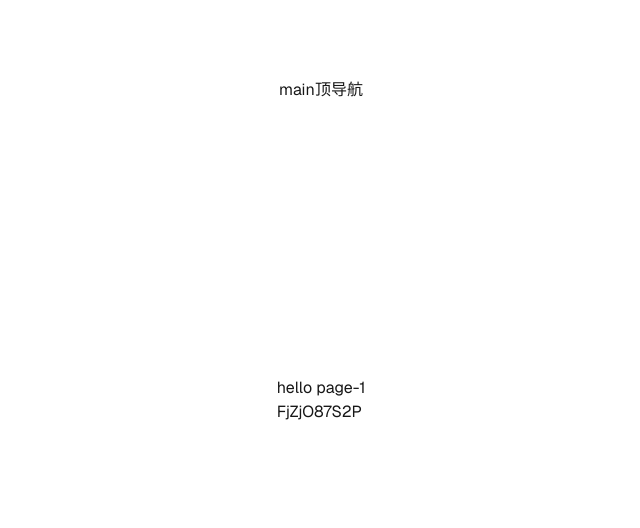
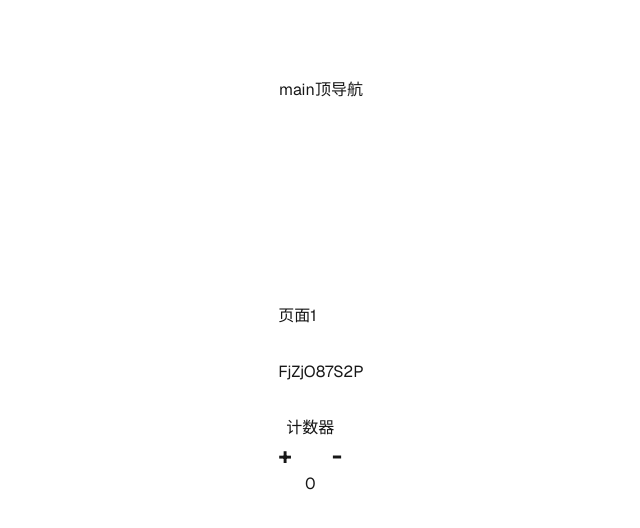
Before and after one commit to oonne/next-demo, a Next.js app: page /page-1 in a window 1280 px wide. Shown: the top 528 px of the page, without its empty margins (319-959 px from the left). Built offline with nearby package versions, Linux system fonts and the light colour scheme.

Commit message:
feat: 计数器

```diff
--- a/next.config.ts
+++ b/next.config.ts
@@ -1,14 +1,5 @@
 import type { NextConfig } from 'next';
 
-const nextConfig: NextConfig = {
-  // // 静态资源路径
-  // assetPrefix: '/',
-  // // 基础路径
-  // basePath: '',
-  // // 图片优化
-  // images: {
-  //   unoptimized: true,
-  // },
-};
+const nextConfig: NextConfig = {};
 
 export default nextConfig;
--- a/src/app/page-1/page.tsx
+++ b/src/app/page-1/page.tsx
@@ -1,5 +1,6 @@
 import HeaderNav from '@/components/header-nav/header-nav';
 import RandomChars from '@/components/random-chars/ramdom-chars';
+import Counter from '@/components/counter/counter';
 
 export const runtime = 'edge';
 
@@ -10,9 +11,15 @@
 
       <main className="flex flex-col gap-[32px] row-start-2 items-center sm:items-start">
         <div>
-          <h1>hello page-1</h1>
+          <h1>页面1</h1>
+        </div>
 
+        <div>
           <RandomChars />
+        </div>
+
+        <div>
+          <Counter />
         </div>
       </main>
     </div>
--- a/src/app/page.tsx
+++ b/src/app/page.tsx
@@ -11,7 +11,7 @@
         <Image src="/img/logo.png" alt="logo" width={180} height={38} priority />
         <div>
           <h1>首页</h1>
-          <Link href="/page-1">跳转到page-1</Link>
+          <Link href="/page-1">跳转到页面1</Link>
         </div>
       </main>
     </div>
--- /dev/null
+++ b/src/components/counter/counter.tsx
@@ -0,0 +1,24 @@
+'use client';
+
+import { useState } from 'react';
+
+const Counter = () => {
+  const [count, setCount] = useState(0);
+
+  return (
+    <div className="flex flex-col items-center justify-center">
+      <div>计数器</div>
+      <div className="flex items-center gap-10">
+        <button onClick={() => setCount(count + 1)} className="font-bold text-2xl">
+          +
+        </button>
+        <button onClick={() => setCount(count - 1)} className="font-bold text-2xl">
+          -
+        </button>
+      </div>
+      <div>{count}</div>
+    </div>
+  );
+};
+
+export default Counter;
```
Also changed, not shown: 1 other file (tests, documents, lock files or other folders).
